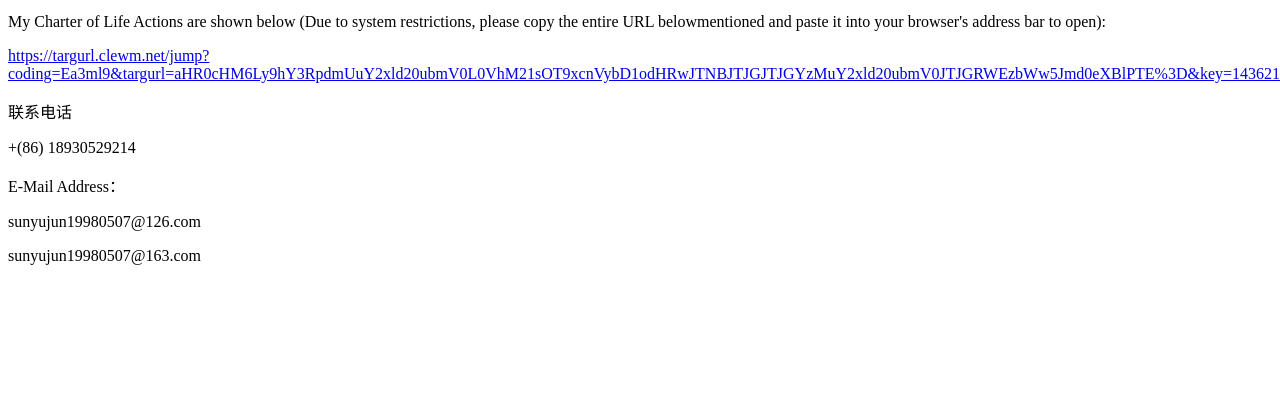
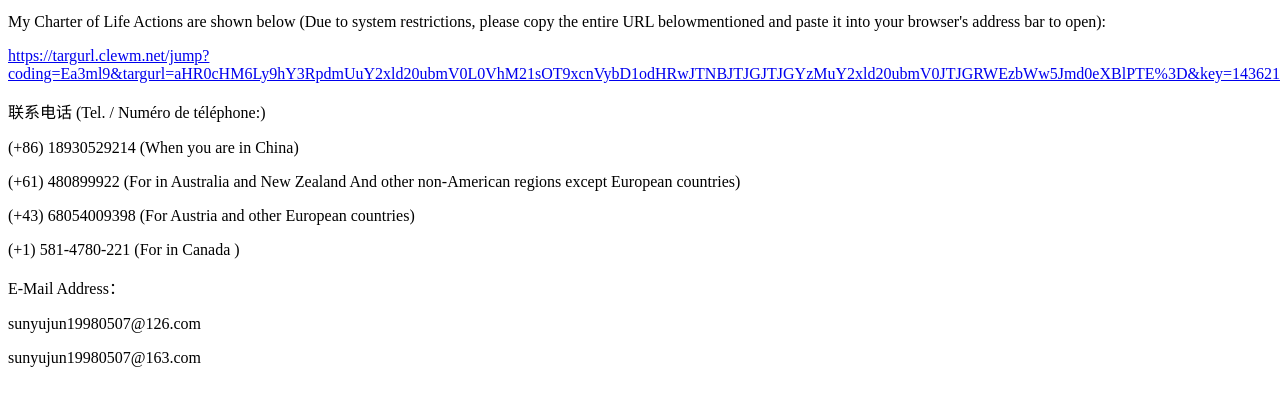
Before and after one commit to AaronSuen/yujuen_aaron_suen.github.io, a plain HTML site: page index.html in a window 1280 px wide. Shown: the part 107-512 px from the top of the page. Drawn offline with Linux system fonts and the light colour scheme.

Commit message:
Add files via upload

```diff
--- a/index.html
+++ b/index.html
@@ -10,10 +10,16 @@
 <p>My Charter of Life Actions are shown below (Due to system restrictions, please copy the entire URL belowmentioned and paste it into your browser's address bar to open):</p>
 <a href=" ">https://targurl.clewm.net/jump?coding=Ea3ml9&targurl=aHR0cHM6Ly9hY3RpdmUuY2xld20ubmV0L0VhM21sOT9xcnVybD1odHRwJTNBJTJGJTJGYzMuY2xld20ubmV0JTJGRWEzbWw5Jmd0eXBlPTE%3D&key=14362177ffbea3e5167764fe850ad11cac5ef2c369</a >
 
-<p>联系电话</p>
-<p> +(86) 18930529214 </p>
+<p>联系电话 (Tel. / Numéro de téléphone:)</p>
+<p>   </p>
+<p> (+86) 18930529214 (When you are in China) </p>
+<p> (+61) 480899922 (For in Australia and New Zealand And other non-American regions except European countries)</p>
+<p> (+43) 68054009398 (For Austria and other European countries) </p>
+<p> (+1)  581-4780-221 (For  in Canada ) </p>
+
 
 <p>E-Mail Address：</p>
+<p>   </p>
 <p>sunyujun19980507@126.com</p>
 <p>sunyujun19980507@163.com</p>
 </body>
```
